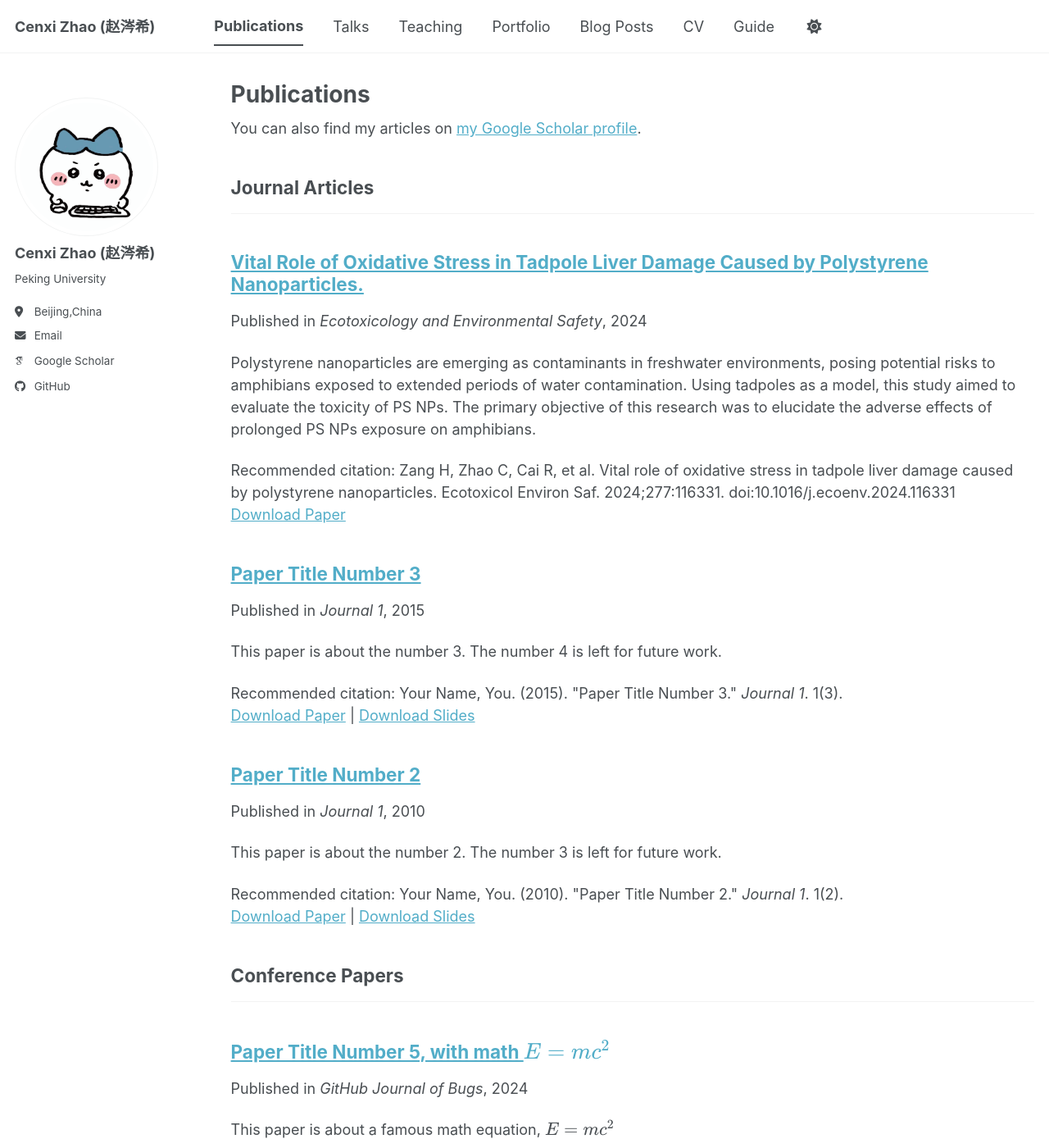
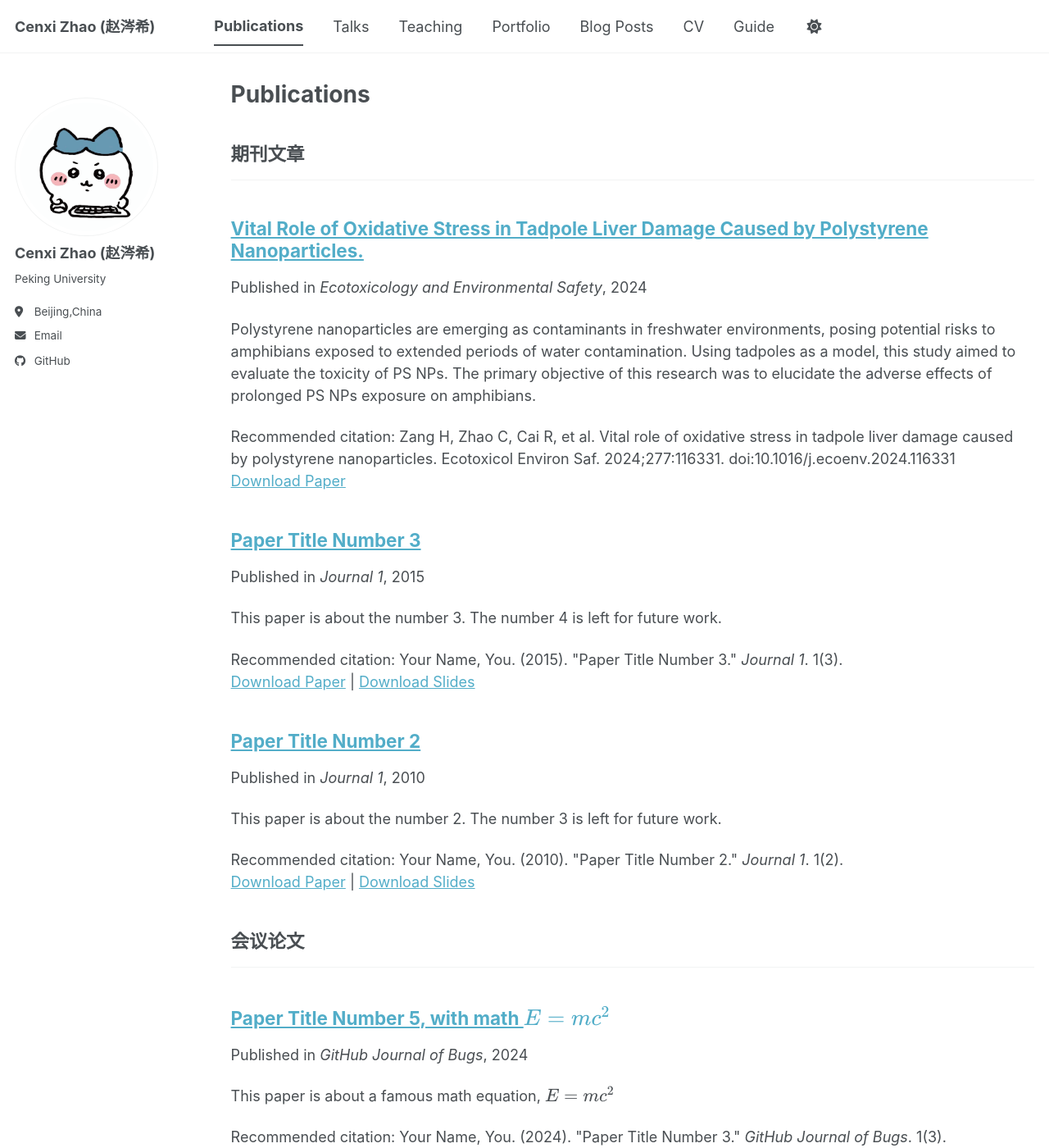
Before and after one commit to zcx277/zcx277.github.io, a Jekyll site: the page built from _pages/publications.html, in a window 1280 px wide and 1400 px high. Shown: the whole window at 82% size. Built offline with Jekyll 4.4.1, drawn with Linux system fonts in a browser that asks for light colours; some web fonts are replaced; a script bundle is joined from its source files by our own code; library files that are not in the unit come from our copies.

Commit message:
Update _config.yml

```diff
--- a/_config.yml
+++ b/_config.yml
@@ -35,7 +35,7 @@ author:
   # Academic websites
   academia         : # URL
   arxiv            : # URL - Update with the correct link to your profile
-  googlescholar    : "https://scholar.google.com/citations?user=PS_CX0AAAAAJ"
+  googlescholar    : #"https://scholar.google.com/citations?user=PS_CX0AAAAAJ"
   inspire-hep      : # URL
   impactstory      : # URL
   orcid            : #"https://orcid.org/yourorcidurl"
@@ -85,11 +85,11 @@ author:
 # Publication Category - The following the list of publication categories and their headings
 publication_category:
   books:
-    title: 'Books'
+    title: '书籍'
   manuscripts:
-    title: 'Journal Articles'
+    title: '期刊文章'
   conferences:
-    title: 'Conference Papers'
+    title: '会议论文'
 
 # Site Settings
 teaser                   :  # filename of teaser fallback teaser image placed in /images/ for social media previews
```
